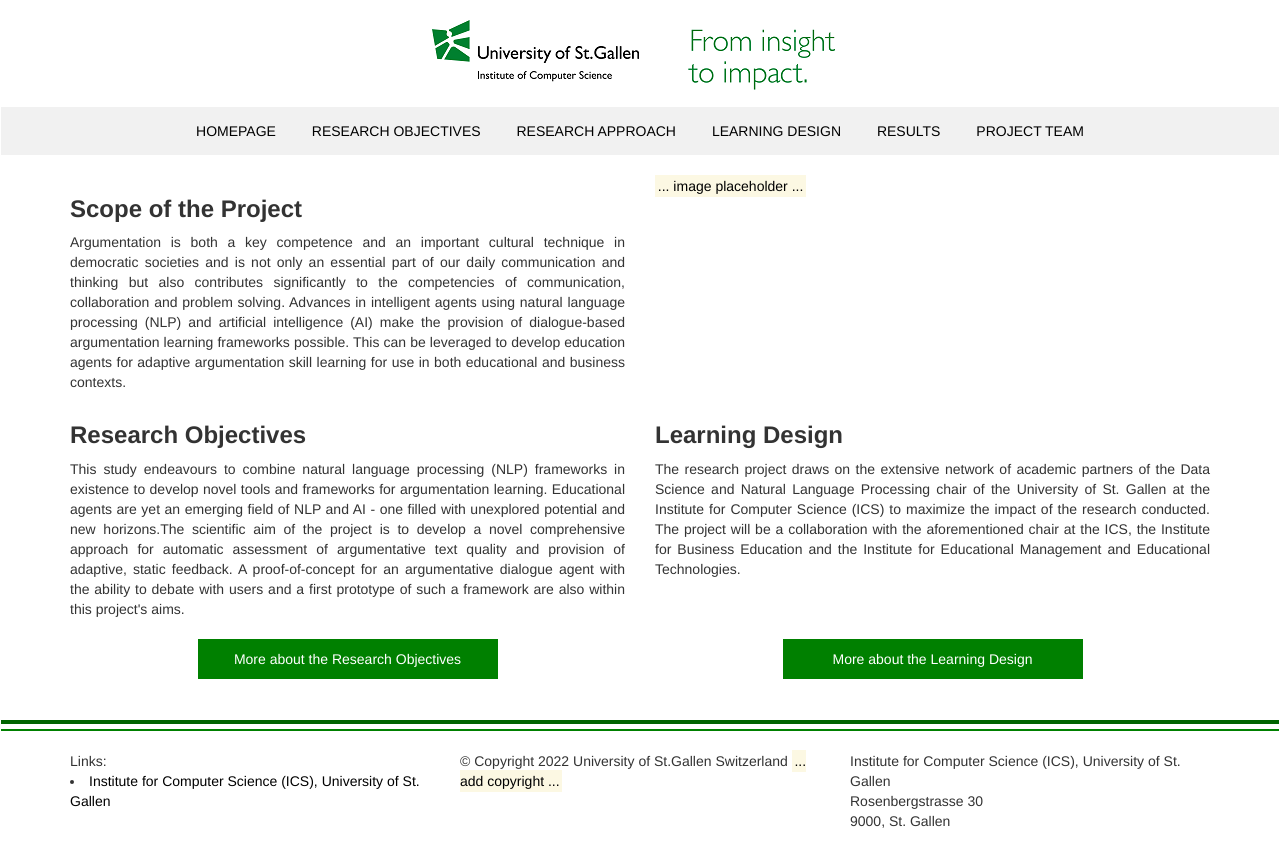
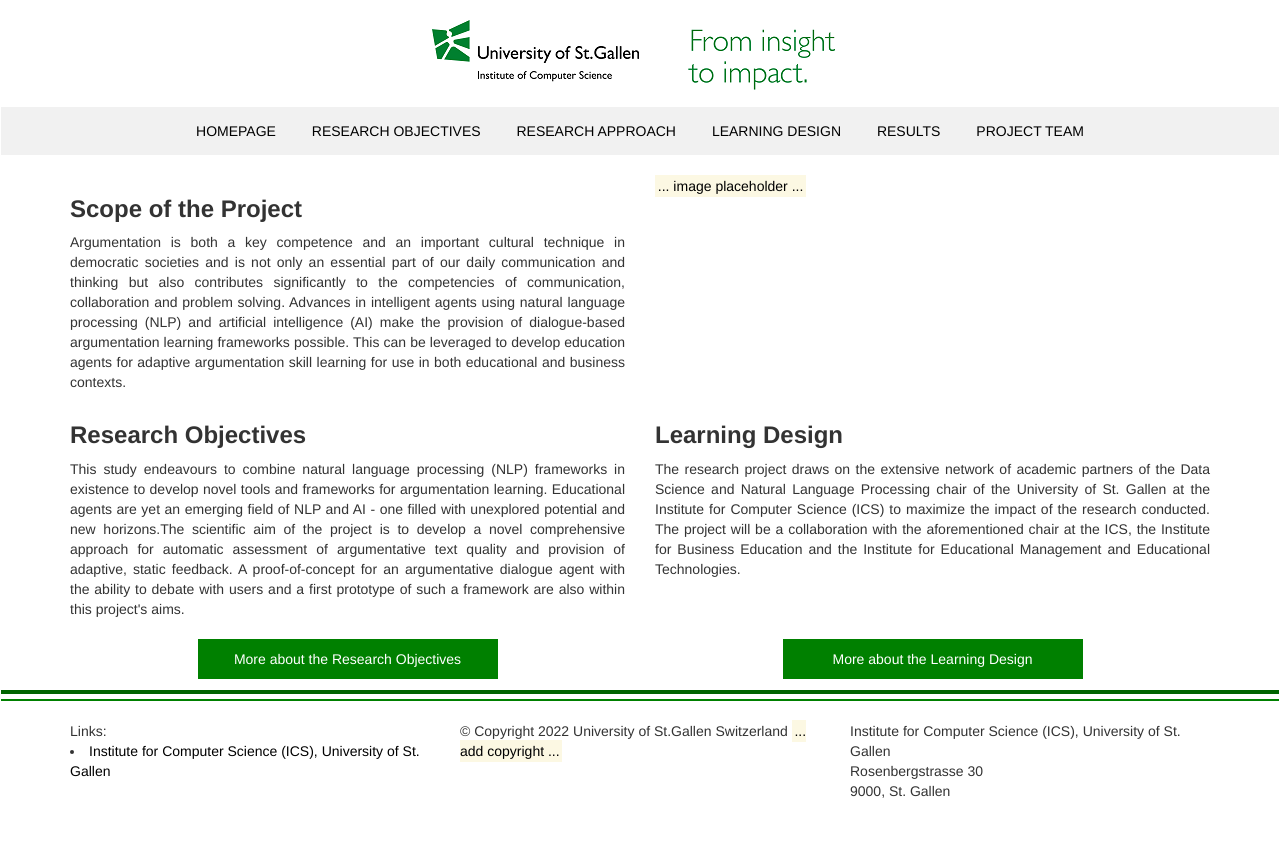
Before and after one commit to John-Katis/ConversationalAI-Website, a Django app: page / in a window 1280 px wide. After the commit the page ends 798 px from the top, so only its background shows below. Run offline with Django 4.2, Linux system fonts and the light colour scheme; some libraries are stand-ins or nearby versions.

Commit message:
Fixed footer

```diff
--- a/ConvAIWebsite/templates/ConvAIWebsite/base.html
+++ b/ConvAIWebsite/templates/ConvAIWebsite/base.html
@@ -84,14 +84,13 @@
 
         /* Adjust to screen size */
         body {
-            min-height: 100vh
+            min-height: 100vh;
+            display: flex;
+            flex-direction: column;
         }
 
-        /* Defining border for content page containers */
-        .border {
-            border-style: dashed;
-            width: 100%;
-            height: 100%;
+        footer {
+            margin-top: auto;
         }
 
         /* TODO make footer have a fixed size even when a page is mostly empty*/
@@ -125,7 +124,7 @@
     <!-- Allows Inheritance for the rest of the templates!! -->
     {% block content %}{% endblock %}
 
-    <nav class="navbar fixed-bottom" style="margin-top: 30px;">
+    <footer class="navbar fixed-bottom">
 
         <!-- Footer separation lines -->
         <hr class="hr1">
@@ -155,7 +154,7 @@
                 </div>
             </div>
         </div>
-    </nav>
+    </footer>
 </body>
 
 </html>
```
